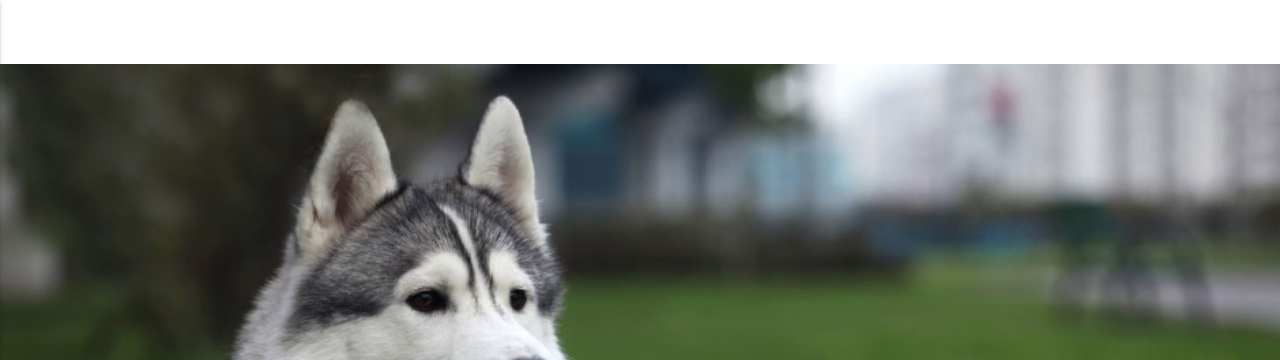
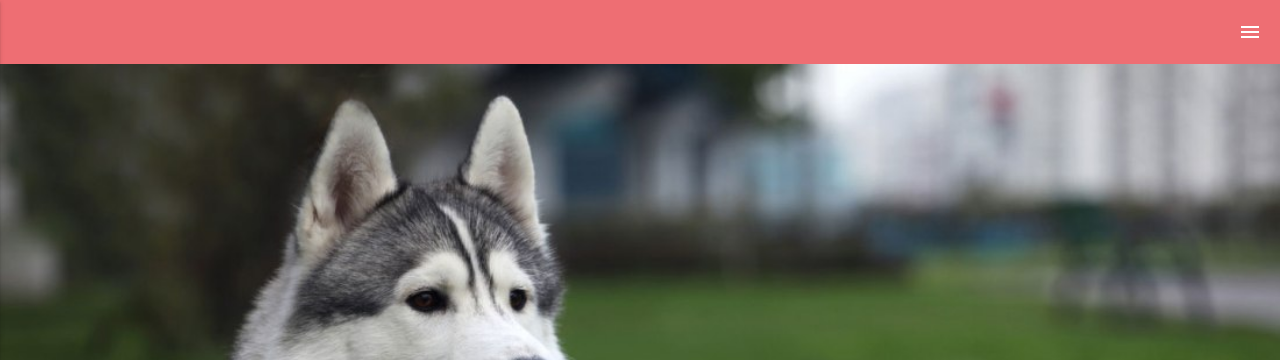
Before and after one commit to dianaVidalC/Puppy-Love, a website: page assets/index.html in a window 1280 px wide. Shown: the top 360 px of the page. Drawn offline with nearby package versions, Linux system fonts and the light colour scheme.

Commit message:
quitando transparente

```diff
--- a/assets/index.html
+++ b/assets/index.html
@@ -20,7 +20,7 @@
     <title>Puppy Love</title>
 </head>
 <body>
-    <nav class="transparent">
+    <nav>
         <div class="nav-wrapper">
             <a href="#" data-activates="mobile-demo" class="button-collapse right show-on-large"><i class="material-icons">menu</i></a>
             <ul class="side-nav back-green" id="mobile-demo">
```
